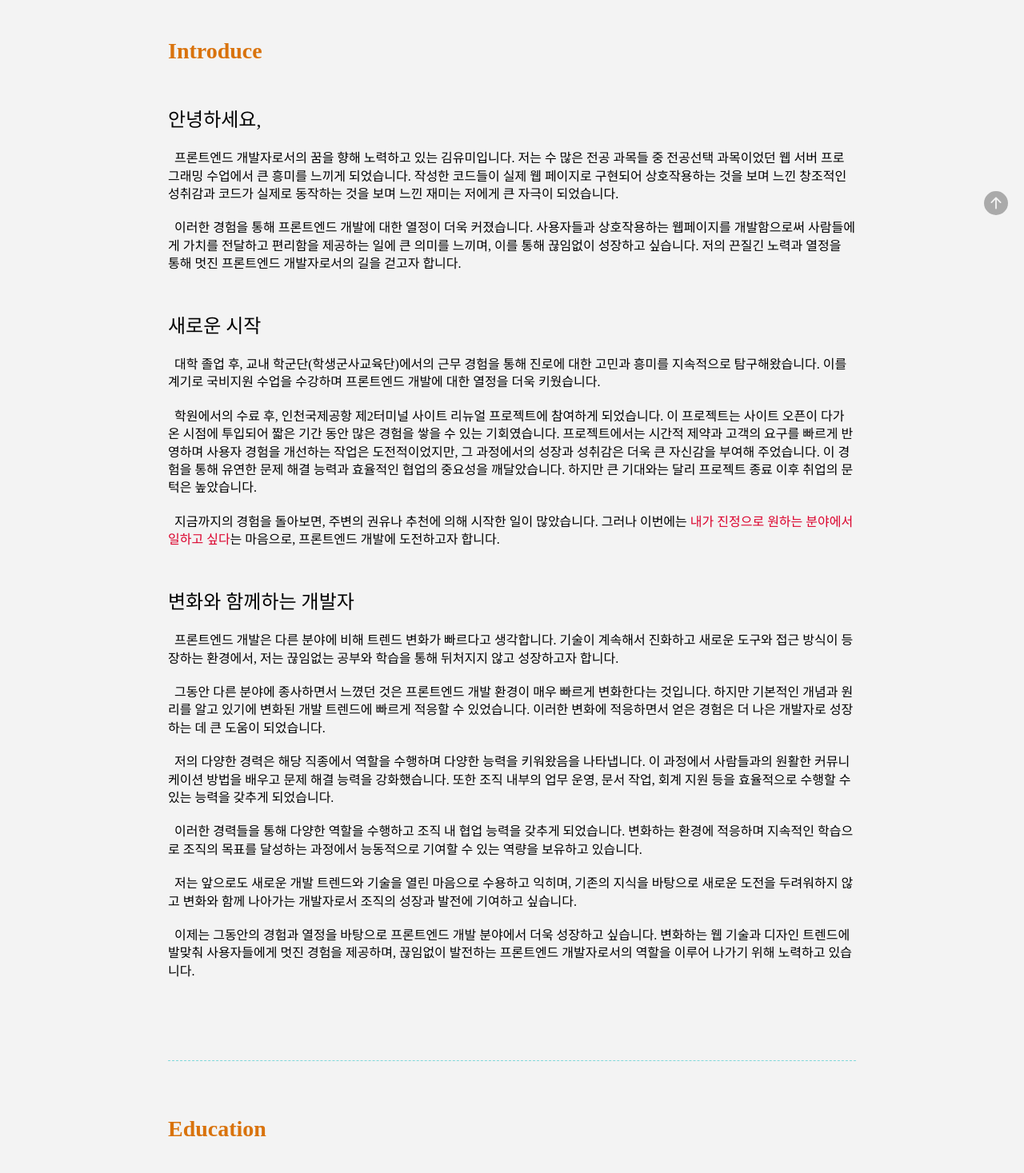
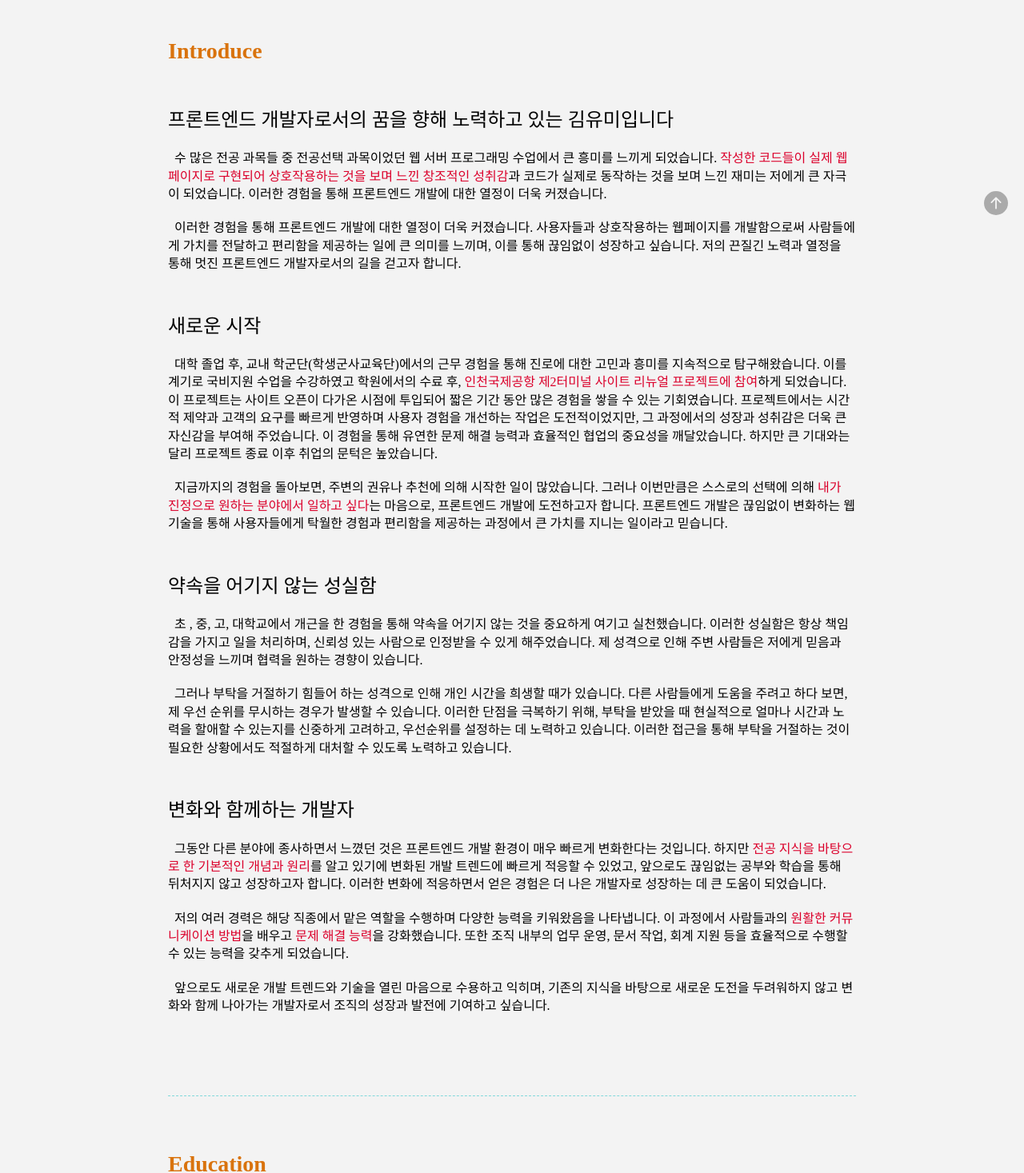
Before and after one commit to rladbal0101/portfolio, a React (Create React App) app: page / in a window 1280 px wide. Shown: the part 511-1978 px from the top of the page at 80% size. Built offline with nearby package versions, Linux system fonts and the light colour scheme; a web font is replaced by a local one.

Commit message:
2023-09-13
자기소개서 내용 수정

```diff
--- a/src/components/Introduce.js
+++ b/src/components/Introduce.js
@@ -32,9 +32,9 @@ function Introduce(props) {
     <IntroduceWrapper className='mt-5' id='introduce'>
       <h1>Introduce</h1>
       <IntroduceParagraph>
-        <h2 className='mt-5'>안녕하세요&#44;</h2>
+        <h2 className='mt-5'>프론트엔드 개발자로서의 꿈을 향해 노력하고 있는 김유미입니다</h2>
         <p className='intro'>
-          프론트엔드 개발자로서의 꿈을 향해 노력하고 있는 김유미입니다. 저는 수 많은 전공 과목들 중 전공선택 과목이었던 웹 서버 프로그래밍 수업에서 큰 흥미를 느끼게 되었습니다. 작성한 코드들이 실제 웹 페이지로 구현되어 상호작용하는 것을 보며 느낀 창조적인 성취감과 코드가 실제로 동작하는 것을 보며 느낀 재미는 저에게 큰 자극이 되었습니다.
+          수 많은 전공 과목들 중 전공선택 과목이었던 웹 서버 프로그래밍 수업에서 큰 흥미를 느끼게 되었습니다. <span>작성한 코드들이 실제 웹 페이지로 구현되어 상호작용하는 것을 보며 느낀 창조적인 성취감</span>과 코드가 실제로 동작하는 것을 보며 느낀 재미는 저에게 큰 자극이 되었습니다. 이러한 경험을 통해 프론트엔드 개발에 대한 열정이 더욱 커졌습니다.
         </p>
         <p>
           이러한 경험을 통해 프론트엔드 개발에 대한 열정이 더욱 커졌습니다. 사용자들과 상호작용하는 웹페이지를 개발함으로써 사람들에게 가치를 전달하고 편리함을 제공하는 일에 큰 의미를 느끼며, 이를 통해 끊임없이 성장하고 싶습니다. 저의 끈질긴 노력과 열정을 통해 멋진 프론트엔드 개발자로서의 길을 걷고자 합니다.
@@ -43,38 +43,31 @@ function Introduce(props) {
       <IntroduceParagraph>
         <h2>새로운 시작</h2>
         <p>
-          대학 졸업 후, 교내 학군단&#40;학생군사교육단&#41;에서의 근무 경험을 통해 진로에 대한 고민과 흥미를 지속적으로 탐구해왔습니다. 이를 계기로 국비지원 수업을 수강하며 프론트엔드 개발에 대한 열정을 더욱 키웠습니다.
+          대학 졸업 후, 교내 학군단&#40;학생군사교육단&#41;에서의 근무 경험을 통해 진로에 대한 고민과 흥미를 지속적으로 탐구해왔습니다. 이를 계기로 국비지원 수업을 수강하였고 학원에서의 수료 후, <span>인천국제공항 제2터미널 사이트 리뉴얼 프로젝트에 참여</span>하게 되었습니다. 이 프로젝트는 사이트 오픈이 다가온 시점에 투입되어 짧은 기간 동안 많은 경험을 쌓을 수 있는 기회였습니다. 프로젝트에서는 시간적 제약과 고객의 요구를 빠르게 반영하며 사용자 경험을 개선하는 작업은 도전적이었지만, 그 과정에서의 성장과 성취감은 더욱 큰 자신감을 부여해 주었습니다. 이 경험을 통해 유연한 문제 해결 능력과 효율적인 협업의 중요성을 깨달았습니다. 하지만 큰 기대와는 달리 프로젝트 종료 이후 취업의 문턱은 높았습니다.
         </p>
         <p>
-          학원에서의 수료 후, 인천국제공항 제2터미널 사이트 리뉴얼 프로젝트에 참여하게 되었습니다. 이 프로젝트는 사이트 오픈이 다가온 시점에 투입되어 짧은 기간 동안 많은 경험을 쌓을 수 있는 기회였습니다. 프로젝트에서는 시간적 제약과 고객의 요구를 빠르게 반영하며 사용자 경험을 개선하는 작업은 도전적이었지만, 그 과정에서의 성장과 성취감은 더욱 큰 자신감을 부여해 주었습니다. 이 경험을 통해 유연한 문제 해결 능력과 효율적인 협업의 중요성을 깨달았습니다. 하지만 큰 기대와는 달리 프로젝트 종료 이후 취업의 문턱은 높았습니다.
+          지금까지의 경험을 돌아보면, 주변의 권유나 추천에 의해 시작한 일이 많았습니다. 그러나 이번만큼은 스스로의 선택에 의해 <span>내가 진정으로 원하는 분야에서 일하고 싶다</span>는 마음으로, 프론트엔드 개발에 도전하고자 합니다. 프론트엔드 개발은 끊임없이 변화하는 웹 기술을 통해 사용자들에게 탁월한 경험과 편리함을 제공하는 과정에서 큰 가치를 지니는 일이라고 믿습니다.
+        </p>
+      </IntroduceParagraph>
+      <IntroduceParagraph>
+        <h2>약속을 어기지 않는 성실함</h2>
+        <p>
+          초 , 중, 고, 대학교에서 개근을 한 경험을 통해 약속을 어기지 않는 것을 중요하게 여기고 실천했습니다. 이러한 성실함은 항상 책임감을 가지고 일을 처리하며, 신뢰성 있는 사람으로 인정받을 수 있게 해주었습니다. 제 성격으로 인해 주변 사람들은 저에게 믿음과 안정성을 느끼며 협력을 원하는 경향이 있습니다.
         </p>
         <p>
-          지금까지의 경험을 돌아보면, 주변의 권유나 추천에 의해 시작한 일이 많았습니다. 그러나 이번에는 <span>내가 진정으로 원하는 분야에서 일하고 싶다</span>는 마음으로, 프론트엔드 개발에 도전하고자 합니다.
-          {/* 프론트엔드 개발은 끊임없이 변화하는 웹 기술을 통해 사용자들에게 탁월한 경험을 제공하는 과정에서 큰 가치를 지니는 일이라고 믿습니다. */}
+          그러나 부탁을 거절하기 힘들어 하는 성격으로 인해 개인 시간을 희생할 때가 있습니다. 다른 사람들에게 도움을 주려고 하다 보면, 제 우선 순위를 무시하는 경우가 발생할 수 있습니다. 이러한 단점을 극복하기 위해, 부탁을 받았을 때 현실적으로 얼마나 시간과 노력을 할애할 수 있는지를 신중하게 고려하고, 우선순위를 설정하는 데 노력하고 있습니다. 이러한 접근을 통해 부탁을 거절하는 것이 필요한 상황에서도 적절하게 대처할 수 있도록 노력하고 있습니다.
         </p>
       </IntroduceParagraph>
       <IntroduceParagraph>
         <h2>변화와 함께하는 개발자</h2>
         <p>
-          프론트엔드 개발은 다른 분야에 비해 트렌드 변화가 빠르다고 생각합니다. 기술이 계속해서 진화하고 새로운 도구와 접근 방식이 등장하는 환경에서, 저는 끊임없는 공부와 학습을 통해 뒤처지지 않고 성장하고자 합니다.
+          그동안 다른 분야에 종사하면서 느꼈던 것은 프론트엔드 개발 환경이 매우 빠르게 변화한다는 것입니다. 하지만 <span>전공 지식을 바탕으로 한 기본적인 개념과 원리</span>를 알고 있기에 변화된 개발 트렌드에 빠르게 적응할 수 있었고, 앞으로도 끊임없는 공부와 학습을 통해 뒤처지지 않고 성장하고자 합니다. 이러한 변화에 적응하면서 얻은 경험은 더 나은 개발자로 성장하는 데 큰 도움이 되었습니다.
         </p>
         <p>
-          그동안 다른 분야에 종사하면서 느꼈던 것은 프론트엔드 개발 환경이 매우 빠르게 변화한다는 것입니다. 하지만 기본적인 개념과 원리를 알고 있기에 변화된 개발 트렌드에 빠르게 적응할 수 있었습니다. 이러한 변화에 적응하면서 얻은 경험은 더 나은 개발자로 성장하는 데 큰 도움이 되었습니다.
-        </p>
-        {/* <p>
-          그동안 다양한 직종에 종사하면서 다양한 역할을 수행하며 다양한 능력을 키워왔습니다. 사람들과 커뮤니케이션 하는 방법과 문제 해결 능력을 키울 수 있었고, 조직 내부의 업무 운영과 문서작업, 회계 지원 등을 효율적으로 수행할 수 있었습니다. 이러한 경력들을 통해 다양한 역할을 수행하고 조직 내에서의 업무 운영과 효율적인 협업 능력을 갖추게 되었습니다. 끊임없는 학습과 적응을 통해 변화하는 환경에서도 능동적으로 대처하며 조직의 목표 달성에 기여하는 능력을 보유하고 있습니다.
-        </p> */}
-        <p>
-          저의 다양한 경력은 해당 직종에서 역할을 수행하며 다양한 능력을 키워왔음을 나타냅니다. 이 과정에서 사람들과의 원활한 커뮤니케이션 방법을 배우고 문제 해결 능력을 강화했습니다. 또한 조직 내부의 업무 운영, 문서 작업, 회계 지원 등을 효율적으로 수행할 수 있는 능력을 갖추게 되었습니다.
+          저의 여러 경력은 해당 직종에서 맡은 역할을 수행하며 다양한 능력을 키워왔음을 나타냅니다. 이 과정에서 사람들과의 <span>원활한 커뮤니케이션 방법</span>을 배우고 <span>문제 해결 능력</span>을 강화했습니다. 또한 조직 내부의 업무 운영, 문서 작업, 회계 지원 등을 효율적으로 수행할 수 있는 능력을 갖추게 되었습니다.
         </p>
         <p>
-          이러한 경력들을 통해 다양한 역할을 수행하고 조직 내 협업 능력을 갖추게 되었습니다. 변화하는 환경에 적응하며 지속적인 학습으로 조직의 목표를 달성하는 과정에서 능동적으로 기여할 수 있는 역량을 보유하고 있습니다.
-        </p>
-        <p>
-          저는 앞으로도 새로운 개발 트렌드와 기술을 열린 마음으로 수용하고 익히며, 기존의 지식을 바탕으로 새로운 도전을 두려워하지 않고 변화와 함께 나아가는 개발자로서 조직의 성장과 발전에 기여하고 싶습니다.
-        </p>
-        <p>
-          이제는 그동안의 경험과 열정을 바탕으로 프론트엔드 개발 분야에서 더욱 성장하고 싶습니다. 변화하는 웹 기술과 디자인 트렌드에 발맞춰 사용자들에게 멋진 경험을 제공하며, 끊임없이 발전하는 프론트엔드 개발자로서의 역할을 이루어 나가기 위해 노력하고 있습니다.
+          앞으로도 새로운 개발 트렌드와 기술을 열린 마음으로 수용하고 익히며, 기존의 지식을 바탕으로 새로운 도전을 두려워하지 않고 변화와 함께 나아가는 개발자로서 조직의 성장과 발전에 기여하고 싶습니다.
         </p>
       </IntroduceParagraph>
     </IntroduceWrapper>
```
